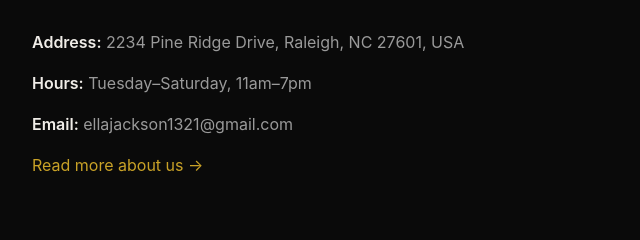
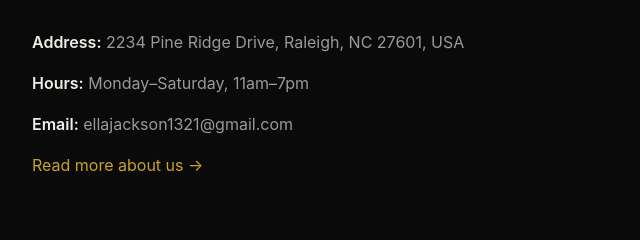
Before and after one commit to gogoryans82-bit/tatoo-paller-, a plain HTML site: page frontend/index.html in a window 1280 px wide. Shown: the part 1064-1304 px from the top of the page, 8-648 px from the left. Drawn offline with Linux system fonts and the light colour scheme; no server answers.

Commit message:
Update studio hours from Tuesday–Saturday to Monday–Saturday

```diff
--- a/frontend/index.html
+++ b/frontend/index.html
@@ -60,7 +60,7 @@
   <section class="container section">
     <h2>Visit the Studio</h2>
     <p><strong>Address:</strong> 2234 Pine Ridge Drive, Raleigh, NC 27601, USA</p>
-    <p><strong>Hours:</strong> Tuesday–Saturday, 11am–7pm</p>
+    <p><strong>Hours:</strong> Monday–Saturday, 11am–7pm</p>
     <p><strong>Email:</strong> ellajackson1321@gmail.com</p>
     <p><a href="/about.html">Read more about us →</a></p>
   </section>
```
